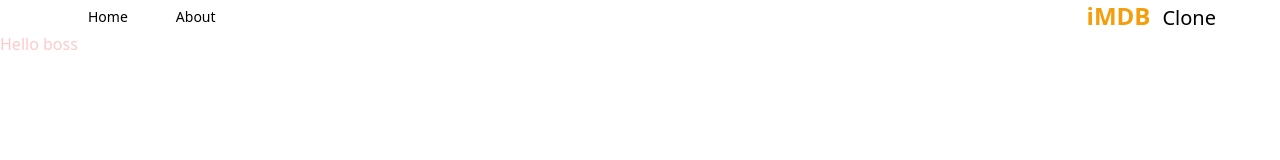
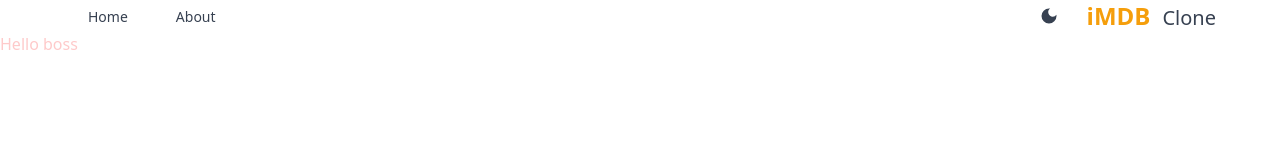
Before and after one commit to frontendprof/nextjs-imdb-app, a Next.js app: page / in a window 1280 px wide. Shown: the top 160 px of the page. Built offline with nearby package versions, Linux system fonts and the light colour scheme.

Commit message:
feat: add dark/light modes

```diff
--- a/package.json
+++ b/package.json
@@ -11,6 +11,7 @@
   "dependencies": {
     "@next/font": "13.1.6",
     "next": "13.1.6",
+    "next-themes": "^0.2.1",
     "react": "18.2.0",
     "react-dom": "18.2.0",
     "react-icons": "^4.7.1"
--- /dev/null
+++ b/src/app/Providers.jsx
@@ -0,0 +1,13 @@
+'use client';
+
+import { ThemeProvider } from 'next-themes';
+
+export default function Providers({ children }) {
+  return (
+    <ThemeProvider enableSystem={true} attribute="class">
+      <div className="text-gray-700 dark:bg-gray-700 dark:text-gray-200 transition-colors duration-300 min-h-screen select-none">
+        {children}
+      </div>
+    </ThemeProvider>
+  );
+}
--- a/src/app/layout.js
+++ b/src/app/layout.js
@@ -1,13 +1,16 @@
 import Header from '@/components/Header';
 import './globals.css';
+import Providers from './Providers';
 
 export default function RootLayout({ children }) {
   return (
     <html lang="en">
       <body>
-        <Header />
+        <Providers>
+          <Header />
 
-        {children}
+          {children}
+        </Providers>
       </body>
     </html>
   );
--- /dev/null
+++ b/src/components/DarkModeSwitch.jsx
@@ -0,0 +1,30 @@
+'use client';
+
+import { useTheme } from 'next-themes';
+import { useEffect, useState } from 'react';
+import { MdLightMode, MdDarkMode } from 'react-icons/md';
+
+export default function DarkModeSwitch() {
+  const { systemTheme, theme, setTheme } = useTheme();
+  const currentTheme = theme === 'system' ? systemTheme : theme;
+  const [mounted, setMounted] = useState(false);
+
+  useEffect(() => {
+    setMounted(true);
+  }, []);
+  return (
+    <>
+      {mounted && currentTheme === 'dark' ? (
+        <MdLightMode
+          class="text-xl cursor-pointer hover:text-amber-500"
+          onClick={() => setTheme('light')}
+        />
+      ) : (
+        <MdDarkMode
+          class="text-xl cursor-pointer hover:text-amber-500"
+          onClick={() => setTheme('dark')}
+        />
+      )}
+    </>
+  );
+}
--- a/src/components/Header.jsx
+++ b/src/components/Header.jsx
@@ -3,6 +3,7 @@
 import { AiFillHome } from 'react-icons/ai';
 import { BsFillInfoCircleFill } from 'react-icons/bs';
 import Link from 'next/link';
+import DarkModeSwitch from './DarkModeSwitch';
 
 export default function Header() {
   return (
@@ -12,7 +13,8 @@
         <MenuItem title="About" address="/about" Icon={BsFillInfoCircleFill} />
       </div>
 
-      <div className="">
+      <div className="flex items-center space-x-5">
+        <DarkModeSwitch />
         <Link href="/">
           <h2 className="text-2xl">
             <span className="font-bold text-amber-500 py-1 px-2 rounded-lg mr-1">
--- a/tailwind.config.js
+++ b/tailwind.config.js
@@ -8,4 +8,5 @@
     extend: {},
   },
   plugins: [],
+  darkMode: 'class',
 };
```
Also changed, not shown: 1 other file (tests, documents, lock files or other folders).
